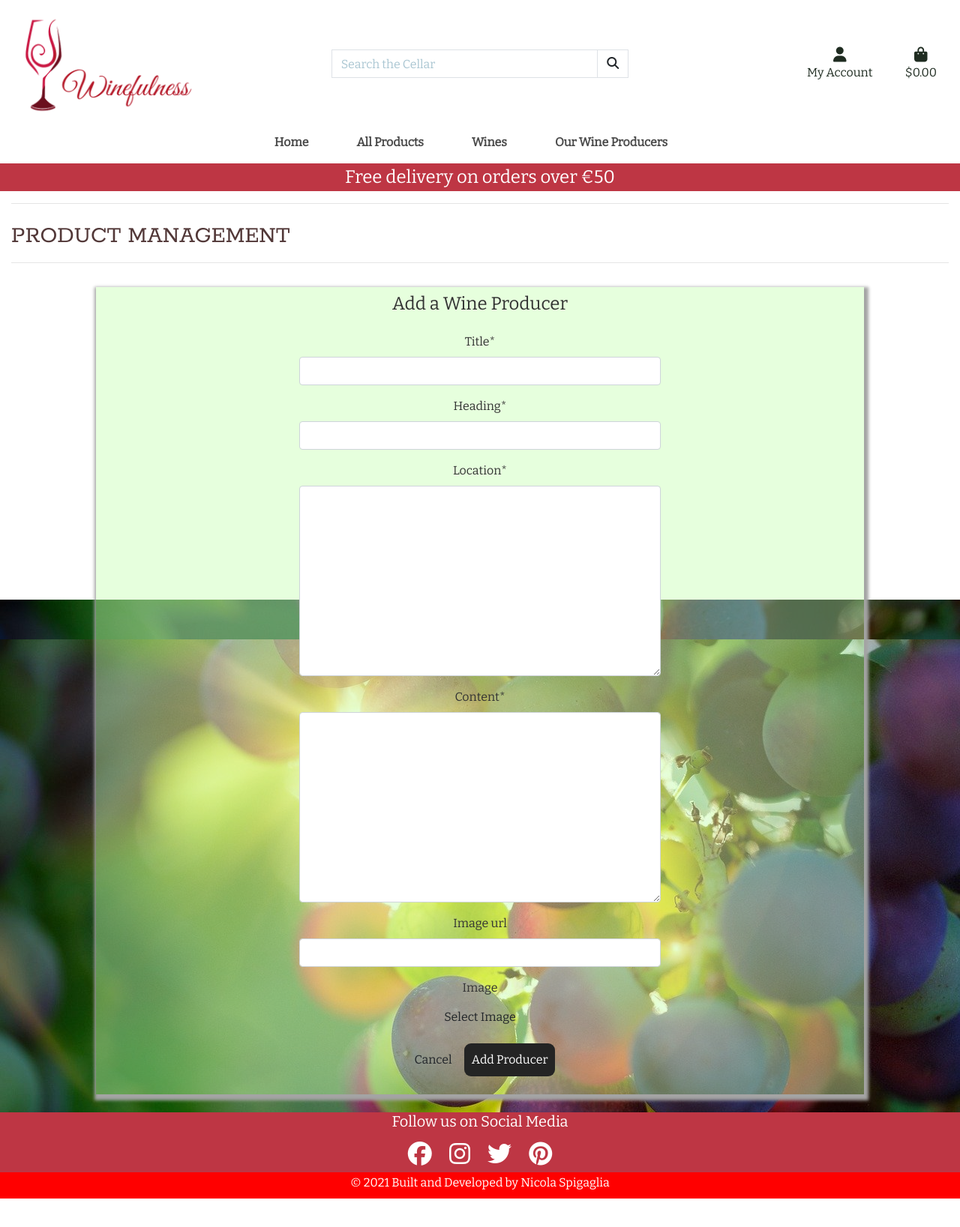
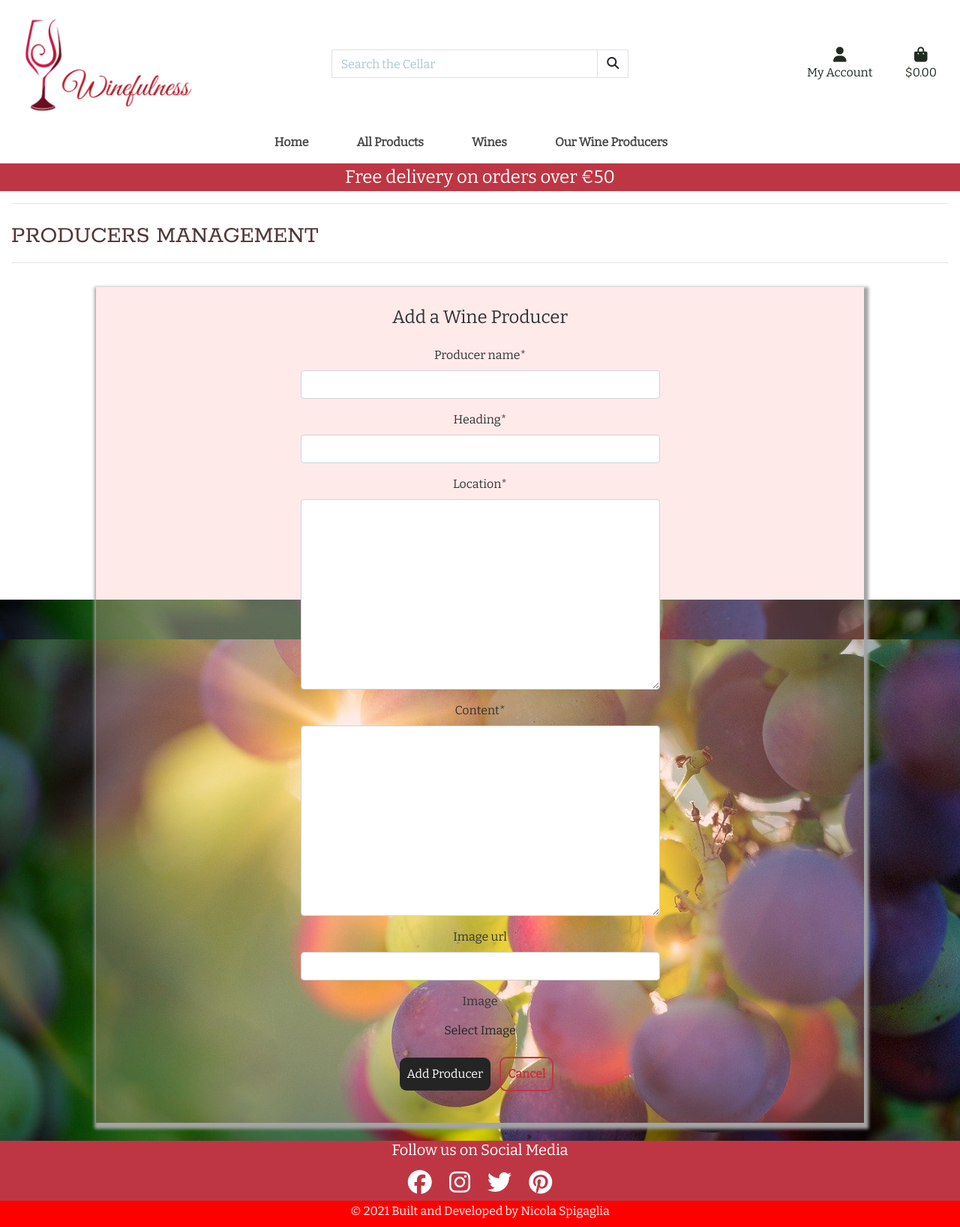
Before and after one commit to Nicola2309/Winefulness, a Django app: page /winemakers/add_winemaker/ in a window 1280 px wide. Shown: the whole page at 75% size. Before the commit the page ends 1599 px from the top, so only its background shows below. Run offline with Django 3.2, Linux system fonts and the light colour scheme; the visitor is signed in with stand-in values (Sample User, id 1); parts of the project's set-up code (start-up, migrations or seed data) failed here and were passed over; some libraries are stand-ins or nearby versions.

Commit message:
Added 4 products, highlited comment section in winemakers app, styled Cancel/Delete buttons

```diff
--- a/products/templates/products/add_products.html
+++ b/products/templates/products/add_products.html
@@ -17,7 +17,7 @@
     <div class="overlay"></div>
     <div class="container form-background mt-3 mb-4 ">
         <div class="row">
-            <div class="col-12 col-md-6 offset-md-3 text-center">
+            <div class="col-12 col-md-6 offset-md-3 text-center offset-md-3">
                 <h4 class="text-bold">Add a Product</h4>
                 <form method="POST" action="{% url 'add_products' %}" class="form mb-2" enctype="multipart/form-data">
                     {% csrf_token %}
@@ -29,8 +29,8 @@
                         {% endif %}
                     {% endfor %}
                     <div class="text-right">
-                        <a href="{% url 'products' %}" class="btn rounded-0">Cancel</a>
-                        <button class="btn rounded-0 " type="submit">Add Product</button>
+                        <button class="btn subutton-text-color " type="submit">Add Product</button>
+                        <a href="{% url 'products' %}" class="btn site-nav-btn">Cancel</a>
                     </div>
                 </form>
             </div>
--- a/products/templates/products/edit_products.html
+++ b/products/templates/products/edit_products.html
@@ -17,7 +17,7 @@
     <div class="overlay"></div>
     <div class="container form-background mt-3 mb-4">
         <div class="row">
-            <div class="col-12 col-md-6">
+            <div class="col-12 col-md-6 text-center offset-md-3">
                 <h4 class="text-bold">Edit a Product</h4>
                 <form method="POST" action="{% url 'edit_products' product.id %}" class="form mb-2" enctype="multipart/form-data">
                     {% csrf_token %}
@@ -29,8 +29,8 @@
                         {% endif %}
                     {% endfor %}
                     <div class="text-right">
-                        <a href="{% url 'products' %}" class="btn rounded-0">Cancel</a>
-                        <button class="btn rounded-0" type="submit">Update Product</button>
+                        <button class="btn subutton-text-color" type="submit">Update Product</button>
+                        <a href="{% url 'products' %}" class="btn site-nav-btn">Cancel</a>
                     </div>
                 </form>
             </div>
--- a/products/templates/products/products.html
+++ b/products/templates/products/products.html
@@ -84,7 +84,7 @@
                                 {% if product.category %}
                                 <p class="small mt-1 mb-0">
                                     <!-- Product Category -->
-                                    <a href="{% url 'products' %}?category={{ product.category.name }}">
+                                    <a class="text-muted" href="{% url 'products' %}?category={{ product.category.name }}">
                                         <i class="fas fa-tag mr-1"></i>{{ product.category.friendly_name }}
                                     </a>
                                 </p>
--- a/static/css/base.css
+++ b/static/css/base.css
@@ -46,8 +46,9 @@ body {
 }
 
 .form-background{
-    background-color: #c3ffaf6b;
+    background-color: #FFB3B448;
     box-shadow: 2px 4px 4px 4px #a4a4a4;
+    padding: 18px;
 }
 
 .btn-success {
@@ -94,22 +95,23 @@ body {
 }
 
 .subutton-text-color:hover {
-    font-weight: 800 !important;
+    font-weight: 900 !important;
     color: #ff5e6e !important;
 }
 
 .site-nav-btn,
 .allauth-form-inner-content .site-nav-btn {
+    font-weight: 700;
     color: #be3644 !important;
     border-radius: 9px;
     padding: 9px !important;
-    margin-right: 9px;
+    margin:auto 9px;
     border: 2px solid #be3644;
 }
 
 .site-nav-btn:hover,
 .allauth-form-inner-content .site-nav-btn:hover {
-    font-weight: 800 !important;
+    font-weight: 900 !important;
     background-color: #be3644 !important;
     border: 2px solid #242424;
     color: #242424 !important;
--- a/winemakers/admin.py
+++ b/winemakers/admin.py
@@ -4,7 +4,7 @@ from .models import Winemakers, Comments
 
 class WinemakersAdmin(admin.ModelAdmin):
     list_display = (
-        'title',
+        'producer_name',
         'heading',
         'location',
         'content',
--- a/winemakers/models.py
+++ b/winemakers/models.py
@@ -6,7 +6,7 @@ class Winemakers(models.Model):
     class Meta:
         verbose_name_plural = 'Winemakers'
 
-    title = models.CharField(max_length=120)
+    producer_name = models.CharField(max_length=120)
     heading = models.CharField(max_length=150, null=False, blank=False)
     location = models.TextField(max_length=254, null=False, blank=False)
     content = models.TextField(null=False, blank=False)
@@ -15,7 +15,7 @@ class Winemakers(models.Model):
     image = models.ImageField(null=True, blank=True)
 
     def __str__(self):
-        return self.title
+        return self.producer_name
 
 
 class Comments(models.Model):
--- a/winemakers/templates/winemakers/add_winemaker.html
+++ b/winemakers/templates/winemakers/add_winemaker.html
@@ -5,7 +5,7 @@
     <div class="row">
         <div class="col">
             <hr>
-            <h2 class="mt-4 mb-3 logo-font text-font text-uppercase">Product Management</h2>
+            <h2 class="mt-4 mb-3 logo-font text-font text-uppercase">Producers Management</h2>
             <hr>
         </div>
     </div>
@@ -22,8 +22,8 @@
             <form class="mb-4" method="POST" action="{% url 'add_winemakers' %}" id="add-wm-form" enctype="multipart/form-data">
                 {% csrf_token %}
                 {{ form | crispy }}
-                <a class="btn" href="{% url 'winemakers' %}">Cancel</a>
                 <button class="btn subutton-text-color" type="submit">Add Producer</button>
+                <a class="btn site-nav-btn" href="{% url 'winemakers' %}">Cancel</a>
             </form>
         </div>
     </div>
--- a/winemakers/templates/winemakers/edit_comment.html
+++ b/winemakers/templates/winemakers/edit_comment.html
@@ -2,7 +2,8 @@
 {% load static %}
 
 {% block content %}
-<div class="container edit-comment-wrapper">
+<div class="overlay"></div>
+<div class="container form-background">
 <div class="container mb-5 mt-5">
     <div class="row">
         <div class="col-12 col-md-6 offset-md-3 text-center">
--- a/winemakers/templates/winemakers/edit_winemaker.html
+++ b/winemakers/templates/winemakers/edit_winemaker.html
@@ -5,7 +5,7 @@
     <div class="row">
         <div class="col-12 col-md-7 col-lg-9">
             <hr>
-            <h2 class="mt-3 mb-text-white text-uppercase">Product Management</h2>
+            <h2 class="mt-3 mb-text-white text-uppercase">Producers Management</h2>
             <hr>
         </div>
     </div>
@@ -22,8 +22,8 @@
             <form class="mb-4" method="POST" action="{% url 'edit_winemaker' wm.id %}" id="edit-wm-form" enctype="multipart/form-data">
                 {% csrf_token %}
                 {{ form | crispy }}
-                <a class="btn" href="{% url 'winemakers' %}">Cancel</a>
                 <button class="btn subutton-text-color" type="submit">Edit Information</button>
+                <a class="btn site-nav-btn" href="{% url 'winemakers' %}">Cancel</a>
             </form>
         </div>
     </div>
--- a/winemakers/templates/winemakers/winemakers.html
+++ b/winemakers/templates/winemakers/winemakers.html
@@ -24,18 +24,18 @@
             <div class="col-12 col-md-5">
                 {% if winemakers.image %}
                 <a href="{% url 'winemaker_detail' wm.id %}">
-                <img class="mt-4 mb-4 pr-4 producer-pic" src="{{ winemakers.image.url }}" alt="{{ winemakers.title }}">
+                <img class="mt-4 mb-4 pr-4 producer-pic" src="{{ winemakers.image.url }}" alt="{{ winemakers.producer_name }}">
                 </a>
                 {% else %}
                 <a href="{% url 'winemaker_detail' wm.id %}">
                 <img class="mt-4 mb-5 pr-4 producer-pic" src="{{ MEDIA_URL }}noimage.png"
-                        alt="{{ winemakers.title }}">
+                        alt="{{ winemakers.producer_name }}">
                 </a>
                 {% endif %}
             </div>
             <div class="col-12 col-md-7 wm-content pl-3">
                 <a href="{% url 'winemaker_detail' wm.id %}">
-                    <h5 class="text-font pl-4 wm-name"><strong>{{ wm.title }}</strong></h5>
+                    <h5 class="text-font pl-4 wm-name"><strong>{{ wm.producer_name }}</strong></h5>
                     <p class="wm-description pl-4 mt-3">{{ wm.location }}</p>
                 </a>
             </div>
--- a/winemakers/views.py
+++ b/winemakers/views.py
@@ -80,7 +80,7 @@ def edit_winemaker(request, winemaker_id):
                 Please ensure that the form is valid.')
     else:
         form = WinemakersForm(instance=wm)
-        messages.info(request, f'You are editing {wm.title}')
+        messages.info(request, f'You are editing {wm.producer_name}')
 
     template = 'winemakers/edit_winemaker.html'
     context = {
```
Also changed, not shown: profiles/templates/profiles/profile.html (+6 -9 lines), reviews/templates/reviews/add_review.html (+9 -12 lines), winemakers/templates/winemakers/winemaker_detail.html (+6 -6 lines), media/arquata-umbria-bianco.jpg (added), media/montefalco-grechetto.jpg (added), media/montefalco-rosso.jpg (added), media/montefalco-sagrantino.jpg (added).
